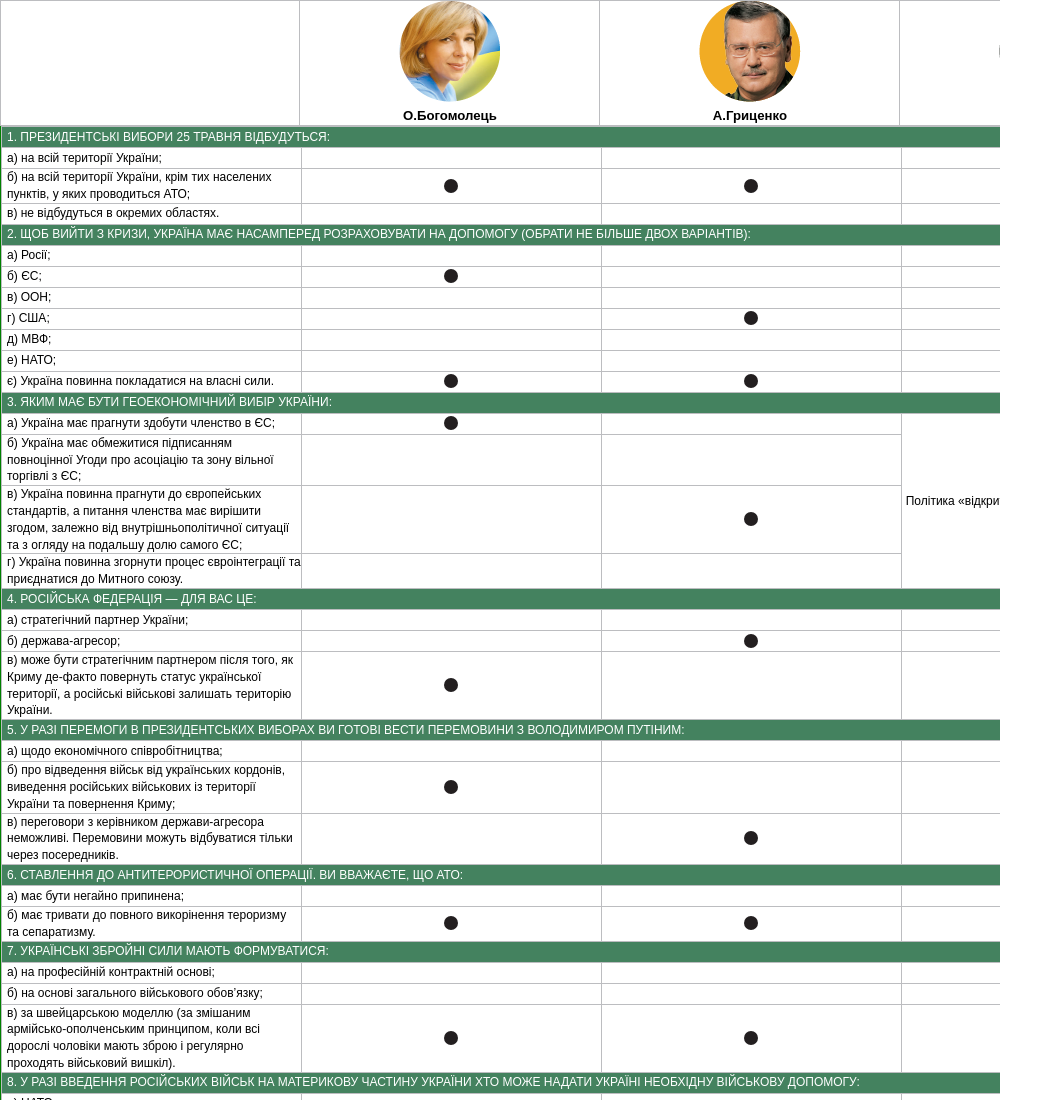
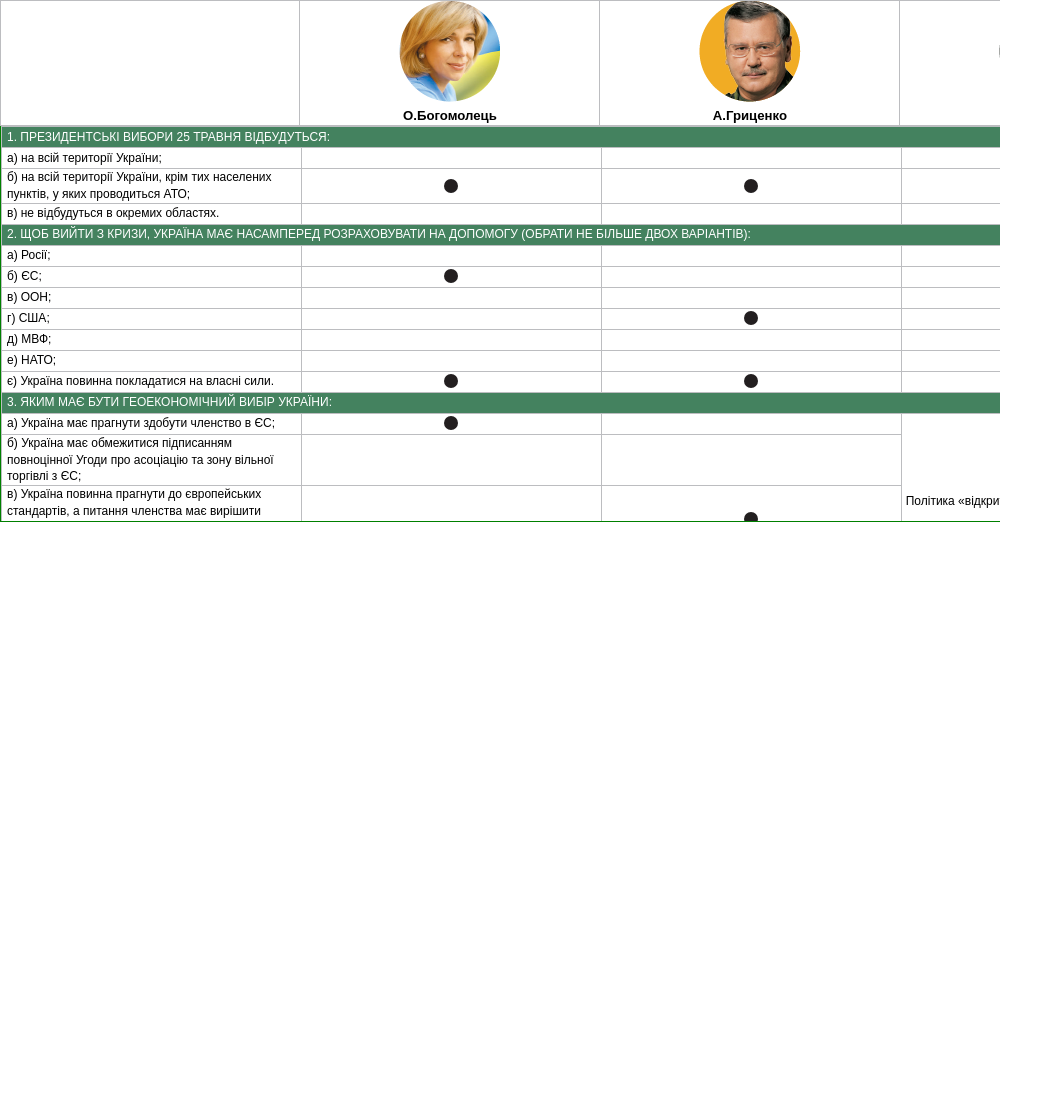
Before and after one commit to coderiver/zn.president, a plain HTML site: page index.html in a window 1280 px wide. Shown: the top 1100 px of the page, without its empty margins (0-1063 px from the left). After the commit the page ends 800 px from the top, so only its background shows below. Drawn offline with Linux system fonts and the light colour scheme.

Commit message:
height 600

```diff
--- a/sass/_main.sass
+++ b/sass/_main.sass
@@ -6,6 +6,8 @@
 	overflow: auto
 	width: 1000px
 	border: 1px solid green
+	padding-bottom: 20px
+	height: 500px
 .topper
 	position: fixed
 	background: #fff
```
Also changed, not shown: css/screen.css.
